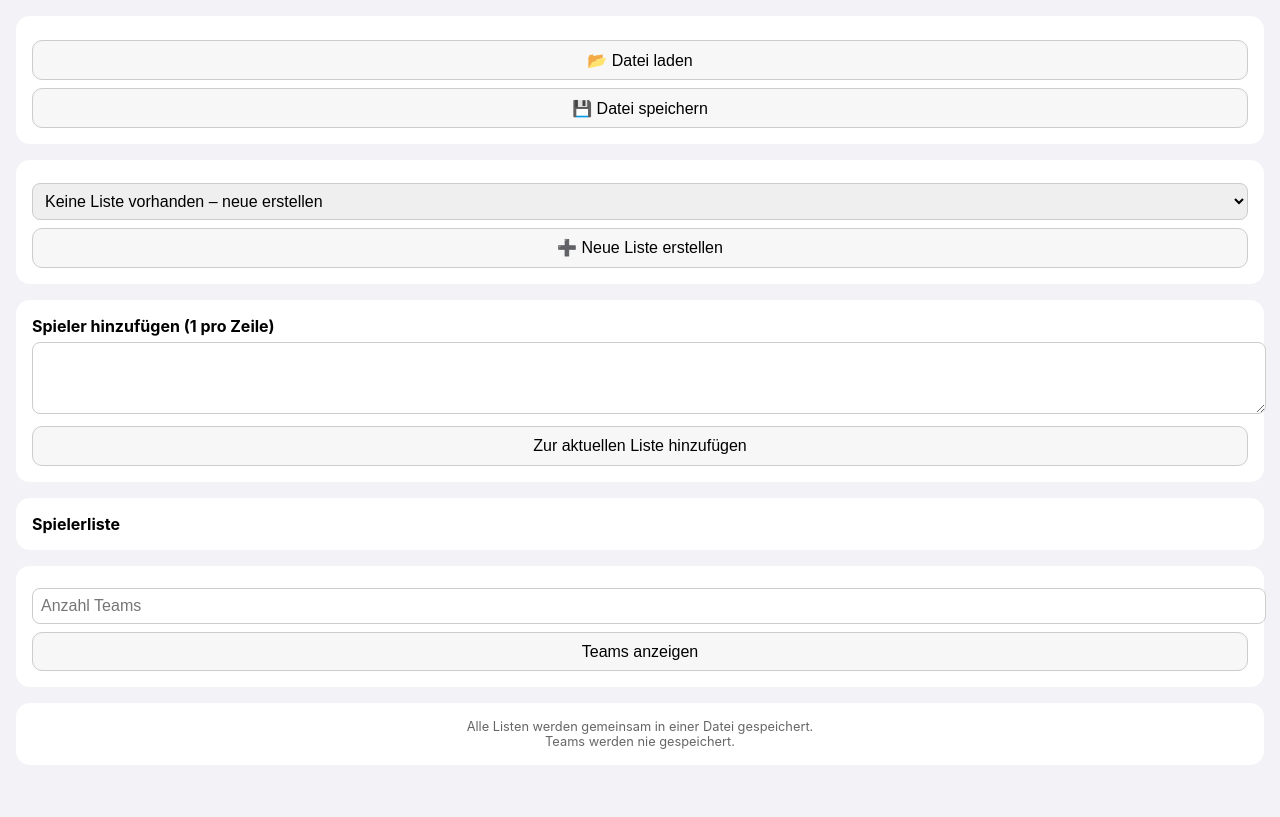
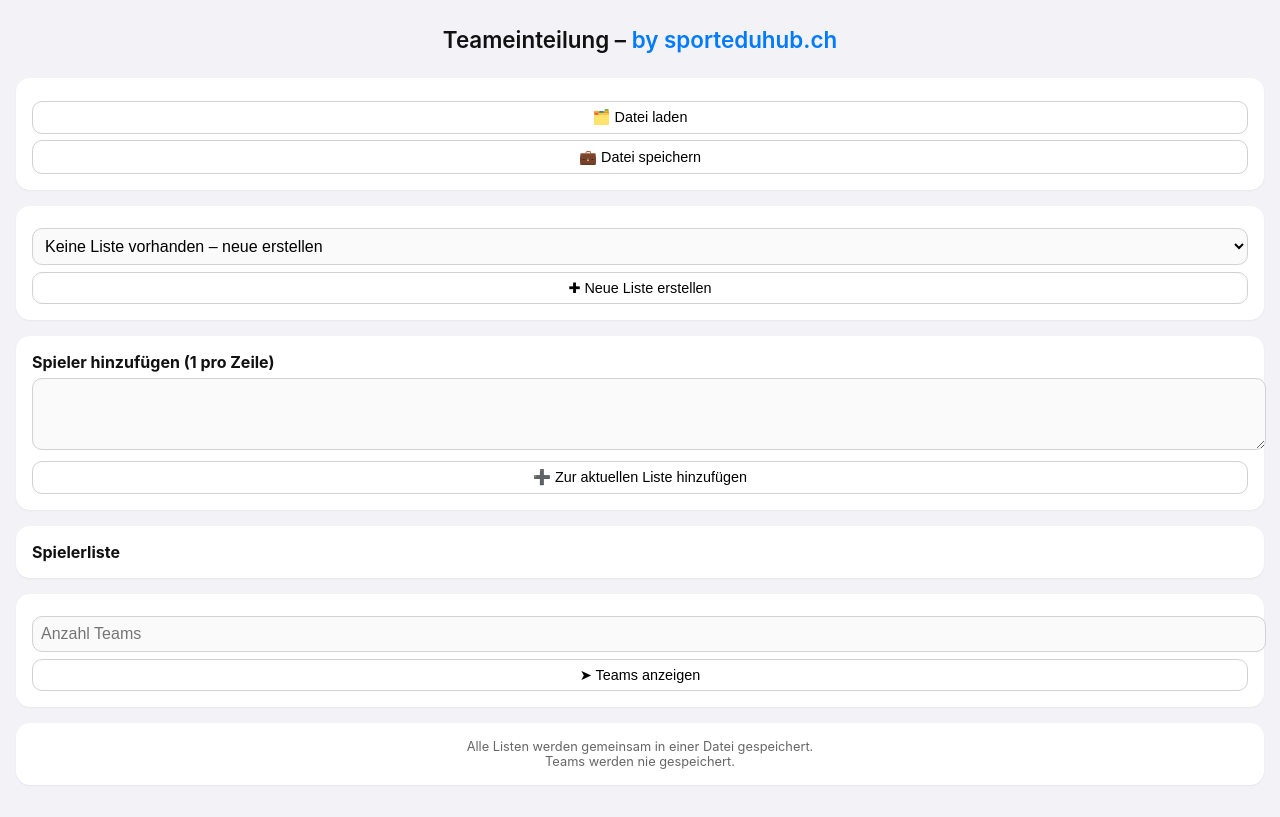
Before and after one commit to schorschi72/Teameinteilung-Iphone, a plain HTML site: page index.html in a window 1280 px wide. Drawn offline with Linux system fonts and the light colour scheme.

Commit message:
Enhance HTML structure and styling
Updated title and improved styling for buttons and inputs.

```diff
--- a/index.html
+++ b/index.html
@@ -4,41 +4,70 @@
 <meta charset="UTF-8">
 <meta name="viewport" content="width=device-width, initial-scale=1">
 
-<title>Teams</title>
+<title>Teameinteilung – by sporteduhub.ch</title>
 
 <style>
+/* ---------- GLOBAL ---------- */
 body{
-  font-family:-apple-system,BlinkMacSystemFont,sans-serif;
+  font-family:-apple-system, BlinkMacSystemFont, sans-serif;
   background:#f2f2f7;
-  margin:1rem;
+  margin:0;
+  padding:1rem;
+  color:#111;
 }
 
+/* ---------- HEADER ---------- */
+header{
+  text-align:center;
+  font-size:1.4rem;
+  font-weight:600;
+  margin-bottom:1rem;
+  padding:0.6rem 0;
+  color:#111;
+}
+header span{
+  color:#007aff;
+}
+
+/* ---------- CARDS ---------- */
 section{
   background:#fff;
   border-radius:14px;
   padding:1rem;
   margin-bottom:1rem;
+  box-shadow:0 1px 2px rgba(0,0,0,0.05);
 }
 
+/* ---------- BUTTONS ---------- */
 button{
   width:100%;
-  padding:.6rem;
-  font-size:1rem;
+  padding:.45rem;
+  font-size:.9rem;
   border-radius:10px;
-  border:1px solid #ccc;
-  background:#f7f7f7;
-  margin-top:.5rem;
+  border:1px solid #d1d1d6;
+  background:#ffffff;
+  margin-top:.4rem;
+  display:flex;
+  align-items:center;
+  justify-content:center;
+  gap:.4rem;
+}
+button:active{
+  background:#e5e5ea;
 }
 
+/* ---------- INPUTS ---------- */
 input,textarea,select{
   width:100%;
   padding:.5rem;
   font-size:1rem;
-  border-radius:8px;
-  border:1px solid #ccc;
+  border-radius:10px;
+  border:1px solid #d1d1d6;
   margin-top:.4rem;
+  background:#fafafa;
 }
 
+/* ---------- PLAYER LIST ---------- */
 .player{
   display:grid;
   grid-template-columns:auto 1fr auto;
@@ -50,6 +79,7 @@ input,textarea,select{
 .slider{ width:80px; }
 .team{ margin-top:.8rem; }
 
+/* ---------- FOOTNOTE ---------- */
 .small{
   font-size:.8rem;
   color:#666;
@@ -60,21 +90,25 @@ input,textarea,select{
 
 <body>
 
+<header>
+  Teameinteilung – <span>by sporteduhub.ch</span>
+</header>
+
 <section>
-  <button onclick="loadFile()">📂 Datei laden</button>
-  <button onclick="saveFile()">💾 Datei speichern</button>
+  <button onclick="loadFile()">🗂️ Datei laden</button>
+  <button onclick="saveFile()">💼 Datei speichern</button>
   <input type="file" id="fileInput" hidden>
 </section>
 
 <section>
   <select id="listSelect" onchange="selectList()"></select>
-  <button onclick="createNewList()">➕ Neue Liste erstellen</button>
+  <button onclick="createNewList()">✚ Neue Liste erstellen</button>
 </section>
 
 <section>
   <strong>Spieler hinzufügen (1 pro Zeile)</strong>
   <textarea id="bulkInput" rows="3"></textarea>
-  <button onclick="addBulk()">Zur aktuellen Liste hinzufügen</button>
+  <button onclick="addBulk()">➕ Zur aktuellen Liste hinzufügen</button>
 </section>
 
 <section>
@@ -84,7 +118,7 @@ input,textarea,select{
 
 <section>
   <input id="teamCount" type="number" min="2" placeholder="Anzahl Teams">
-  <button onclick="buildTeams()">Teams anzeigen</button>
+  <button onclick="buildTeams()">➤ Teams anzeigen</button>
   <div id="teams"></div>
 </section>
 
```
